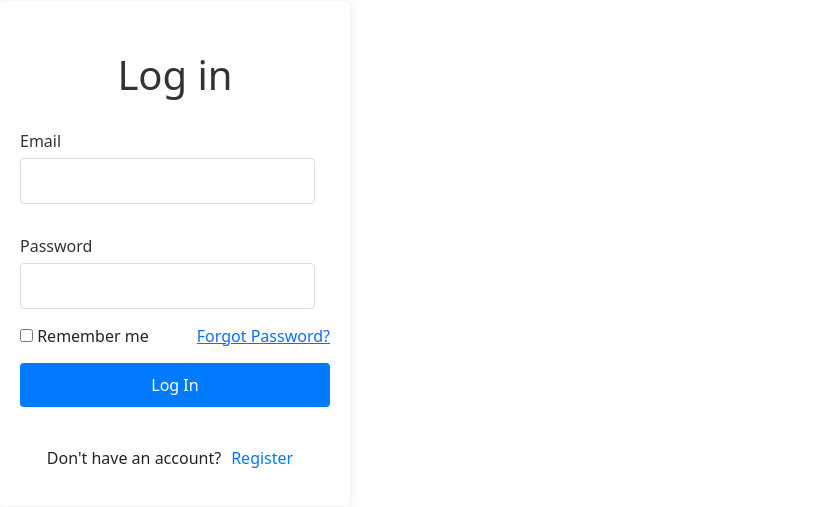
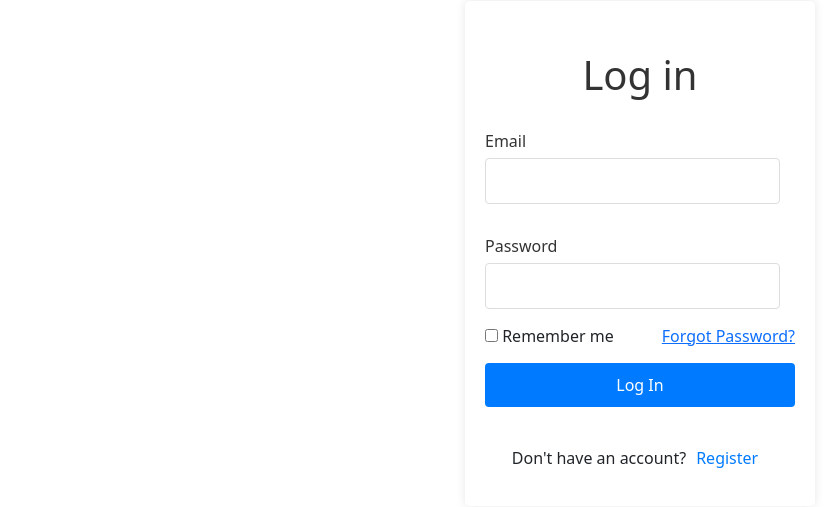
Before and after one commit to NirajanBanjade/Library-Management, a React (Vite) app in the folder frontend/: page / in a window 1280 px wide. Shown: the part 147-654 px from the top of the page, without its empty margins (0-838 px from the left). Built offline with nearby package versions, Linux system fonts and the light colour scheme.

Commit message:
loginpage centered solved

```diff
--- a/frontend/src/productcard/loginpage/login.css
+++ b/frontend/src/productcard/loginpage/login.css
@@ -1,14 +1,11 @@
-/* Basic Login Page Styles */
-/* body {
-    font-family: Arial, sans-serif;
-    background-color: #f4f4f4;
-    margin: 0;
-    padding: 0;
+
+.main-login{
+    width: 100vw;
+    height: 100vh;
     display: flex;
     justify-content: center;
     align-items: center;
-} */
-
+}
 .login-wrapper {
     background-color: white;
     width: 350px;
--- a/frontend/src/productcard/loginpage/login.jsx
+++ b/frontend/src/productcard/loginpage/login.jsx
@@ -4,6 +4,7 @@ import './login.css'
 const LoginPage = () => {
     return (
         <>
+        <div className="main-login">
 <div className="login-wrapper">
         <form className="login">
           <h1>Log in</h1>
@@ -47,6 +48,7 @@ const LoginPage = () => {
           </div>
         </form>
       </div>
+      </div>
         </>
     );
 }
```
